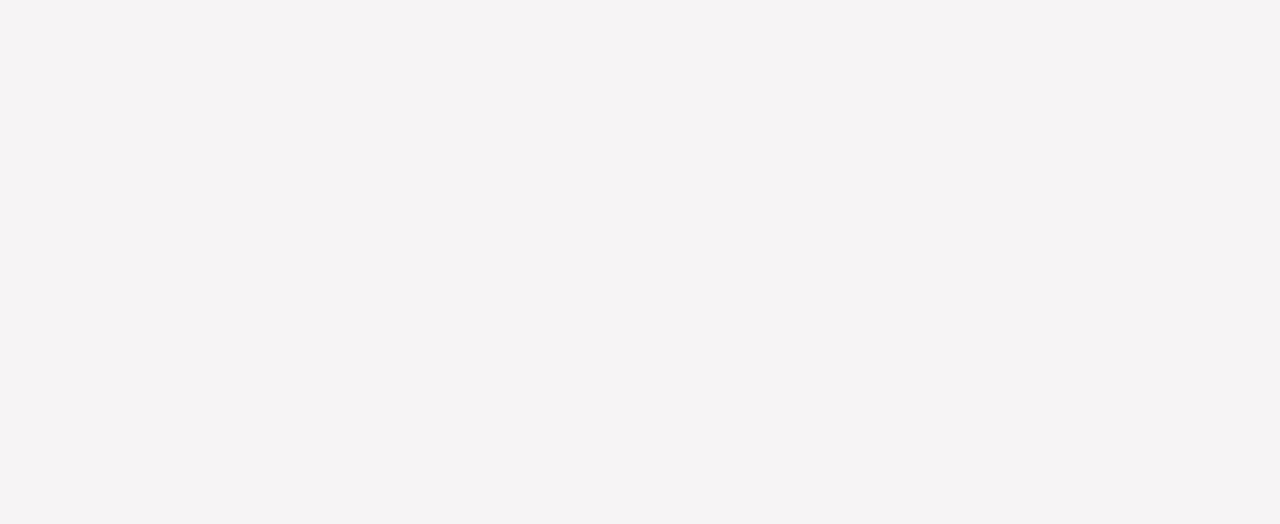
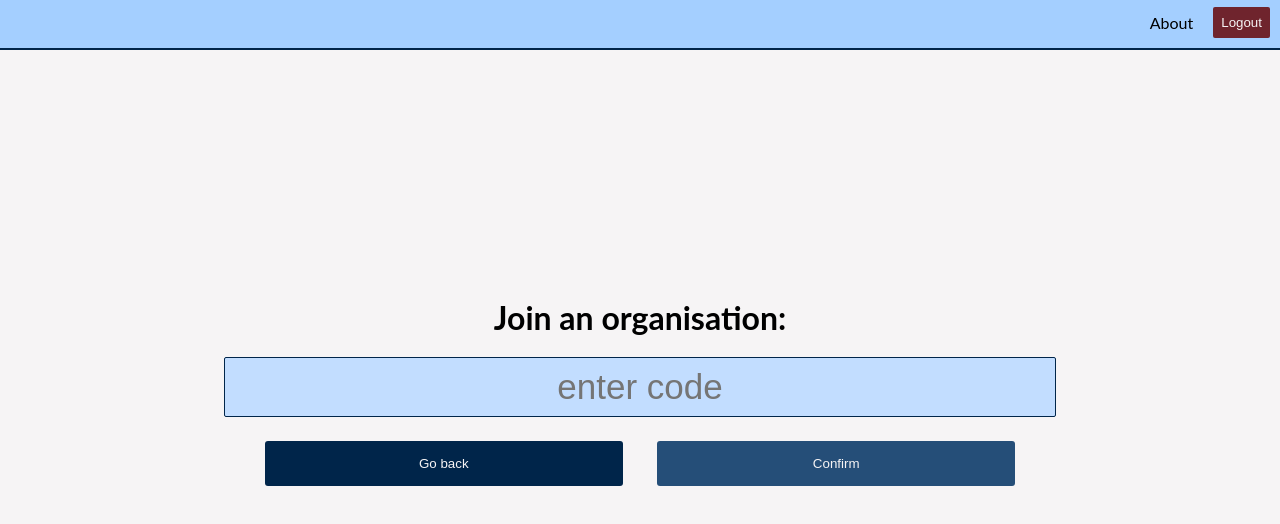
Before and after one commit to RaphaelP07/agendas_fe, a React (Create React App) app: page /agendas/org-form in a window 1280 px wide. Before the commit this address had no page. Shown: the top 524 px of the page. Built offline with nearby package versions, Linux system fonts and the light colour scheme; sample sign-in values are in the browser's storage.

Commit message:
added join feat

```diff
--- a/src/App.css
+++ b/src/App.css
@@ -258,24 +258,22 @@ input, textarea {
   cursor: pointer;
 }
 
-.login-btn:hover {
-  background-color: #3772ad;
+.back {
+  background-color: var(--main-dark-blue);
+}
+
+.org-form-buttons {
+  display: flex;
+  width: 90%
 }
 
 .signup-btn:hover,
+.back:hover,
 .auth-btn:hover,
 .action:active,
 .prompt-btn:hover,
 .org-prompt-btn:hover {
   background-color: #0058b0;
-}
-
-.logout-btn:hover {
-  background-color: var(--main-med-red);
-}
-
-.login-btn:active {
-  background-color: #254e78;
 }
 
 .signup-btn:active,
@@ -286,12 +284,18 @@ input, textarea {
   background-color: var(--main-dark-blue);
 }
 
-.first:hover {
-  border-bottom-left-radius: 15px;
+.login-btn:hover,
+.back:hover {
+  background-color: #3772ad;
 }
 
-.last:hover {
-  border-bottom-right-radius: 15px;
+.login-btn:active,
+.back:active {
+  background-color: #254e78;
+}
+
+.logout-btn:hover {
+  background-color: var(--main-med-red);
 }
 
 .logout-btn:active {
--- a/src/App.jsx
+++ b/src/App.jsx
@@ -6,12 +6,14 @@ import Login from "./components/Login";
 import SignUp from "./components/SignUp";
 import NamePrompt from "./components/NamePrompt";
 import OrgPrompt from "./components/OrgPrompt";
+import OrgForm from "./components/OrgForm";
 import Dashboard from "./components/Dashboard";
 
 function App() {
   const [loggedUser, setLoggedUser] = useState("");
   const [loggedID, setLoggedID] = useState("");
   const [alert, setAlert] = useState('')
+  const [orgAction, setOrgAction] = useState('')
 
   return (
     <Router>
@@ -34,7 +36,7 @@ function App() {
             path="/agendas/name-prompt"
             element={
               <NamePrompt
-              setAlert={(alert) => setAlert(alert)}
+                setAlert={(alert) => setAlert(alert)}
               />
             }
           />
@@ -42,6 +44,16 @@ function App() {
             path="/agendas/org-prompt"
             element={
               <OrgPrompt
+                setAlert={(alert) => setAlert(alert)}
+                setOrgAction={(action) => setOrgAction(action)}
+              />
+            }
+          />
+          <Route
+            path="/agendas/org-form"
+            element={
+              <OrgForm
+                orgAction={orgAction}
                 setAlert={(alert) => setAlert(alert)}
               />
             }
--- a/src/components/OrgForm.jsx
+++ b/src/components/OrgForm.jsx
@@ -0,0 +1,138 @@
+import React from 'react'
+import { Link, useNavigate } from "react-router-dom";
+import { GlobalContext } from "../context/GlobalState";
+import { useState, useContext, useEffect } from "react";
+import axios from "axios";
+import Nav from "./Nav";
+
+const OrgForm = ({ orgAction, setAlert }) => {
+  const navigate = useNavigate();
+  const { baseURL, token } = useContext(GlobalContext);
+  const [orgName, setOrgName] = useState("");
+  const [orgAddress, setOrgAddress] = useState("");
+  const [orgCode, setOrgCode] = useState("");
+  const [formError, setFormError] = useState(false);
+  const [message, setMessage] = useState('')
+
+  useEffect(() => {
+    if (localStorage.getItem('agendasToken') === null) {
+      navigate('/agendas/login')
+      setAlert("You have to login before continuing")
+    }
+  }, [])
+
+  const onChange = (e) => {
+    switch (e.target.id) {
+      case "orgName":
+        setOrgName(e.target.value);
+        break;
+      case "orgAddress":
+        setOrgAddress(e.target.value);
+        break;
+      case "orgCode":
+        setOrgCode(e.target.value);
+        break;
+    }
+  };
+
+  const back = () => {
+    navigate('/agendas/org-prompt')
+  }
+
+  const onSubmit = (e) => {
+    e.preventDefault();
+
+    if (orgAction === 'create') {
+      axios({
+        method: "post",
+        url: `${baseURL}/organisations`,
+        headers: token,
+        data: {
+          name: orgName,
+          city_address: orgAddress
+        }
+      }).then((res) => {
+        navigate("/agendas/dashboard");
+      }).catch((error) => {
+        if (error) {
+          setFormError(true);
+          setMessage(error.response.data)
+        }
+      })
+    } else {
+      axios({
+        method: "post",
+        url: `${baseURL}/organisations/join`,
+        headers: token,
+        data: {
+          link: orgCode
+        }
+      }).then((res) => {
+        console.log(res)
+        navigate("/agendas/dashboard");
+      }).catch((error) => {
+        if (error) {
+          setFormError(true);
+          setMessage(error.response.data)
+        }
+      })
+    }
+  }
+
+  return (
+    <div className='container'>
+      <Nav />
+      <div className="main-container">
+        <form className="prompt-form" onSubmit={onSubmit}>
+          {orgAction == 'create' ?
+          <>
+            <h1>Create an organisation:</h1>
+            <input
+              required
+              className="input-form long-form"
+              type="orgName"
+              id="orgName"
+              name="orgName"
+              placeholder="name"
+              value={orgName}
+              onChange={onChange}
+            ></input>
+            <input
+              required
+              className="input-form long-form"
+              type="orgAddress"
+              id="orgAddress"
+              name="orgAddress"
+              placeholder="city address"
+              value={orgAddress}
+              onChange={onChange}
+            ></input>
+          </> :
+          <>
+            <h1>Join an organisation:</h1>
+            <input
+              required
+              className="input-form long-form"
+              type="orgCode"
+              id="orgCode"
+              name="orgCode"
+              placeholder="enter code"
+              value={orgCode}
+              onChange={onChange}
+            ></input>
+          </>
+        }
+          <span className={formError === false ? "display-none" : "text-error"}>
+            {message}
+          </span>
+          <div className="org-form-buttons">
+            <button className='prompt-btn back' onClick={() => back()}>Go back</button>
+            <button className='prompt-btn'>Confirm</button>
+          </div>
+        </form>
+      </div>
+    </div>
+  )
+}
+
+export default OrgForm
--- a/src/components/OrgPrompt.jsx
+++ b/src/components/OrgPrompt.jsx
@@ -1,10 +1,9 @@
 import React from 'react'
-import { useNavigate } from "react-router-dom";
-import { GlobalContext } from "../context/GlobalState";
+import { Link, useNavigate } from "react-router-dom";
 import { useEffect } from "react";
 import Nav from "./Nav";
 
-const OrgPrompt = ({ setAlert }) => {
+const OrgPrompt = ({ setAlert, setOrgAction }) => {
   const navigate = useNavigate();
 
   useEffect(() => {
@@ -20,8 +19,12 @@ const OrgPrompt = ({ setAlert }) => {
       <div className="main-container">
         <h1 className='text-center'>Be part of an organisation:</h1>
         <br />
-        <button className='org-prompt-btn'>CREATE ORGANISATION</button>
-        <button className='org-prompt-btn'>JOIN ORGANISATION</button>
+        <Link to="/agendas/org-form" onClick={() => setOrgAction('create')}>
+          <button className='org-prompt-btn'>CREATE ORGANISATION</button>
+        </Link>
+        <Link to="/agendas/org-form" onClick={() => setOrgAction('join')}>
+          <button className='org-prompt-btn'>JOIN ORGANISATION</button>
+        </Link>
       </div>
     </div>
   )
```
